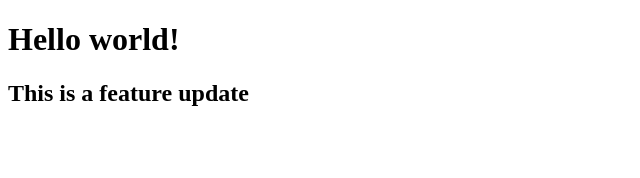
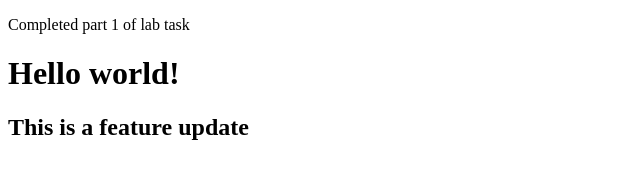
Before and after one commit to Abdul-Rehman-27/SCAD-Lab-Assignment-2, a plain HTML site: page index.html in a window 1280 px wide. Shown: the whole page, without its empty margins (0-640 px from the left). Drawn offline with Linux system fonts and the light colour scheme.

Commit message:
Employee1: Completed part 1 of lab 4 task

```diff
--- a/index.html
+++ b/index.html
@@ -4,7 +4,7 @@
 <title>Hello World!</title>
 </head>
 <body>
-
+<p>Completed part 1 of lab task</p>
 <h1>Hello world!</h1>
 <h2>This is a feature update</h2>
 </body>
```
